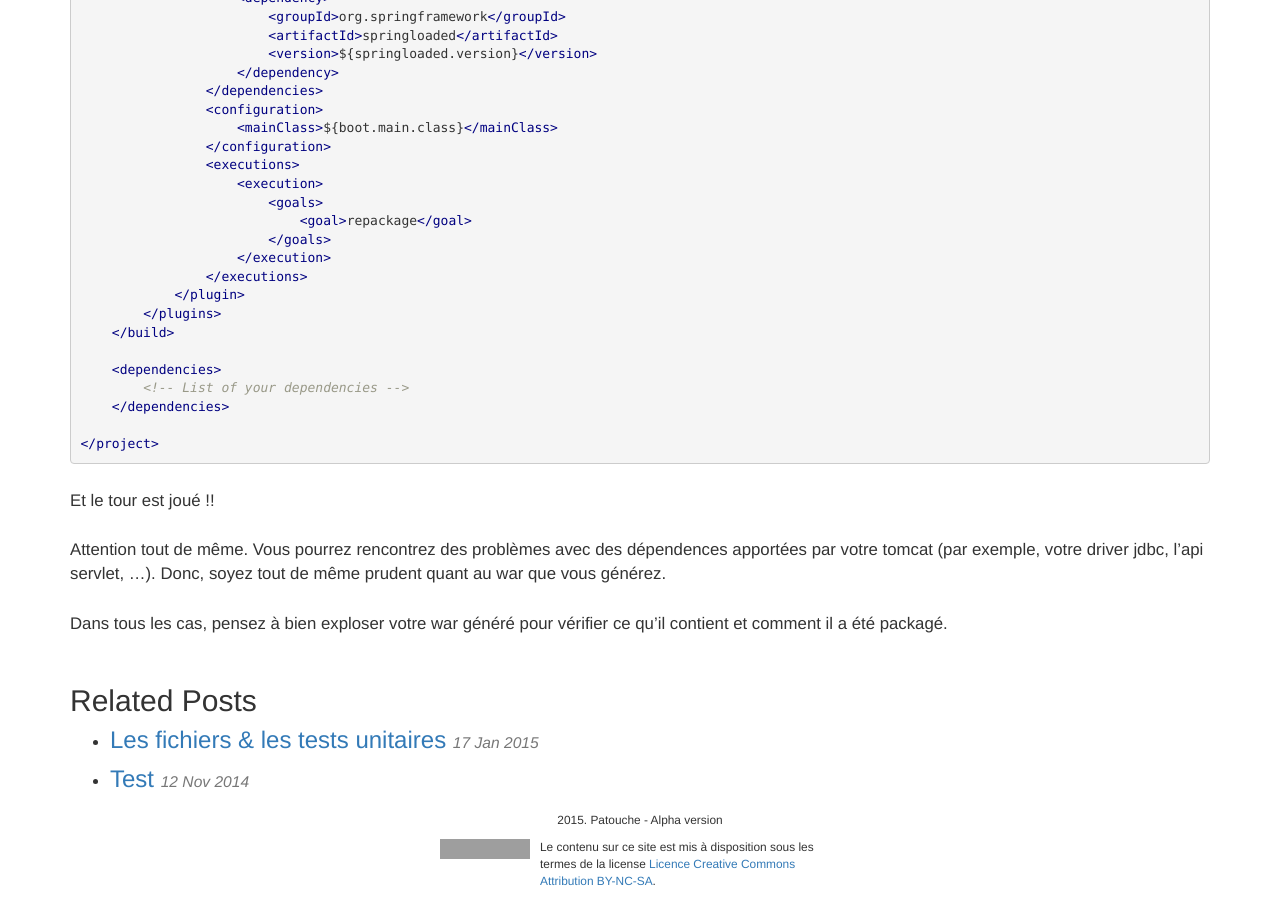
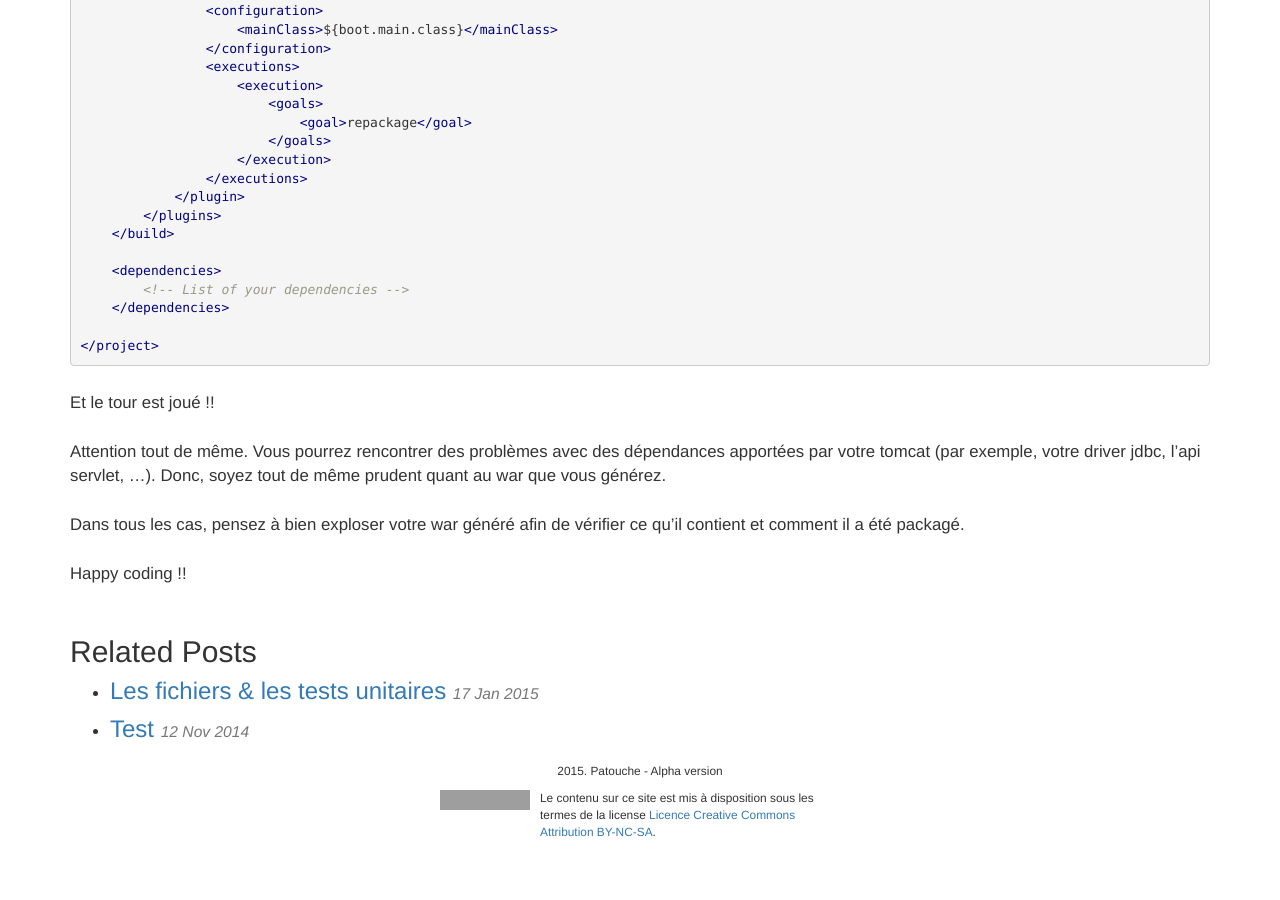
Before and after one commit to Patouche/Patouche.github.io, a Jekyll site: the page built from _posts/java/2014-11-22-spring-boot-et-tomcat.md, in a window 1280 px wide and 900 px high, scrolled down 1740 px. Built offline with Jekyll 4.4.1, drawn with Linux system fonts in a browser that asks for light colours; nearby versions of some CDN libraries; after the commit the page ends 2591 px from its top, so only the background shows below that; some of the changed text lies outside the part shown; grey boxes are pictures that could not be loaded.

Commit message:
Fix spelling mistakes

```diff
--- a/_posts/java/2014-11-22-spring-boot-et-tomcat.md
+++ b/_posts/java/2014-11-22-spring-boot-et-tomcat.md
@@ -12,11 +12,7 @@ Pendant quelques temps, j'ai cherché à pouvoir bien mixer spring-boot, tomcat
 * https://spring.io/guides/gs/spring-boot/
 * http://docs.spring.io/spring-boot/docs/current/reference/htmlsingle/#build-tool-plugins-maven-packaging
 
-Considérons que notre point de départ est une application spring boot déjà existante.
-
-La manipulation pour lancer une application spring-boot dans un tomcat n'a rien de très compliquée.
-
-Partons d'un pom.xml déjà existant :
+Considérons que notre point de départ est une application spring boot déjà existante. Partons d'un pom.xml déjà existant :
 
 {% highlight xml %}
 
@@ -118,6 +114,8 @@ Et maintenant, en quelque lignes, nous pouvons transformer notre application en
 
 Et le tour est joué !!
 
-Attention tout de même. Vous pourrez rencontrez des problèmes avec des dépendences apportées par votre tomcat (par exemple, votre driver jdbc, l'api servlet, ...). Donc, soyez tout de même prudent quant au war que vous générez.
+Attention tout de même. Vous pourrez rencontrer des problèmes avec des dépendances apportées par votre tomcat (par exemple, votre driver jdbc, l'api servlet, ...). Donc, soyez tout de même prudent quant au war que vous générez.
 
-Dans tous les cas, pensez à bien exploser votre war généré pour vérifier ce qu'il contient et comment il a été packagé.
+Dans tous les cas, pensez à bien exploser votre war généré afin de vérifier ce qu'il contient et comment il a été packagé.
+
+Happy coding !!
```
